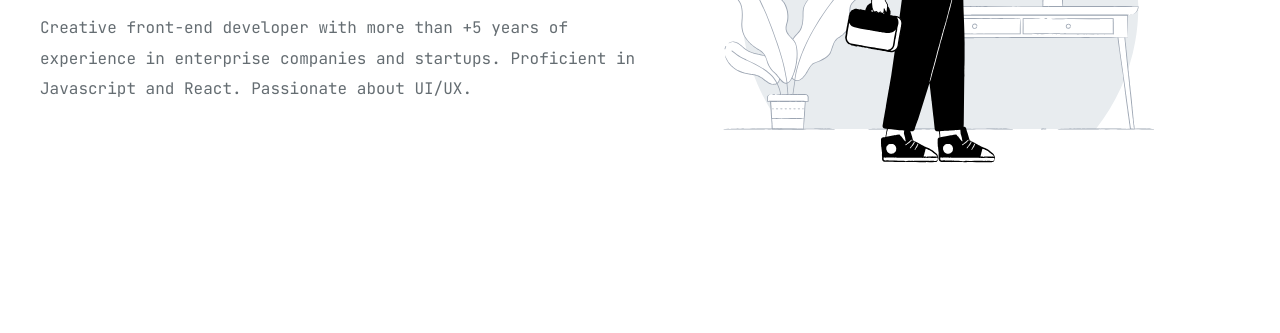
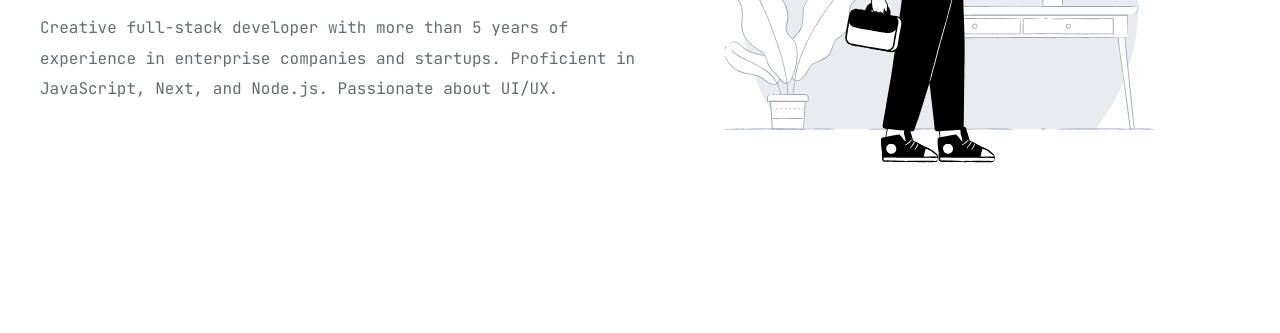
Before and after one commit to julietAlfaFoxtrotAlfaRomeo/Portofolio, a plain HTML site: page index.html in a window 1280 px wide. Shown: the part 467-800 px from the top of the page. Drawn offline with Linux system fonts and the light colour scheme.

Commit message:
Update index.html

```diff
--- a/index.html
+++ b/index.html
@@ -42,9 +42,7 @@
             <h3 class="pre-title">My name is</h3>
             <h1 class="hero-name">Jafar Shodik <span>Assegaf</span></h1>
             <p>
-              Creative front-end developer with more than +5 years of experience
-              in enterprise companies and startups. Proficient in Javascript and
-              React. Passionate about UI/UX.
+           Creative full-stack developer with more than 5 years of experience in enterprise companies and startups. Proficient in JavaScript, Next, and Node.js. Passionate about UI/UX.
             </p>
           </div>
 
```
